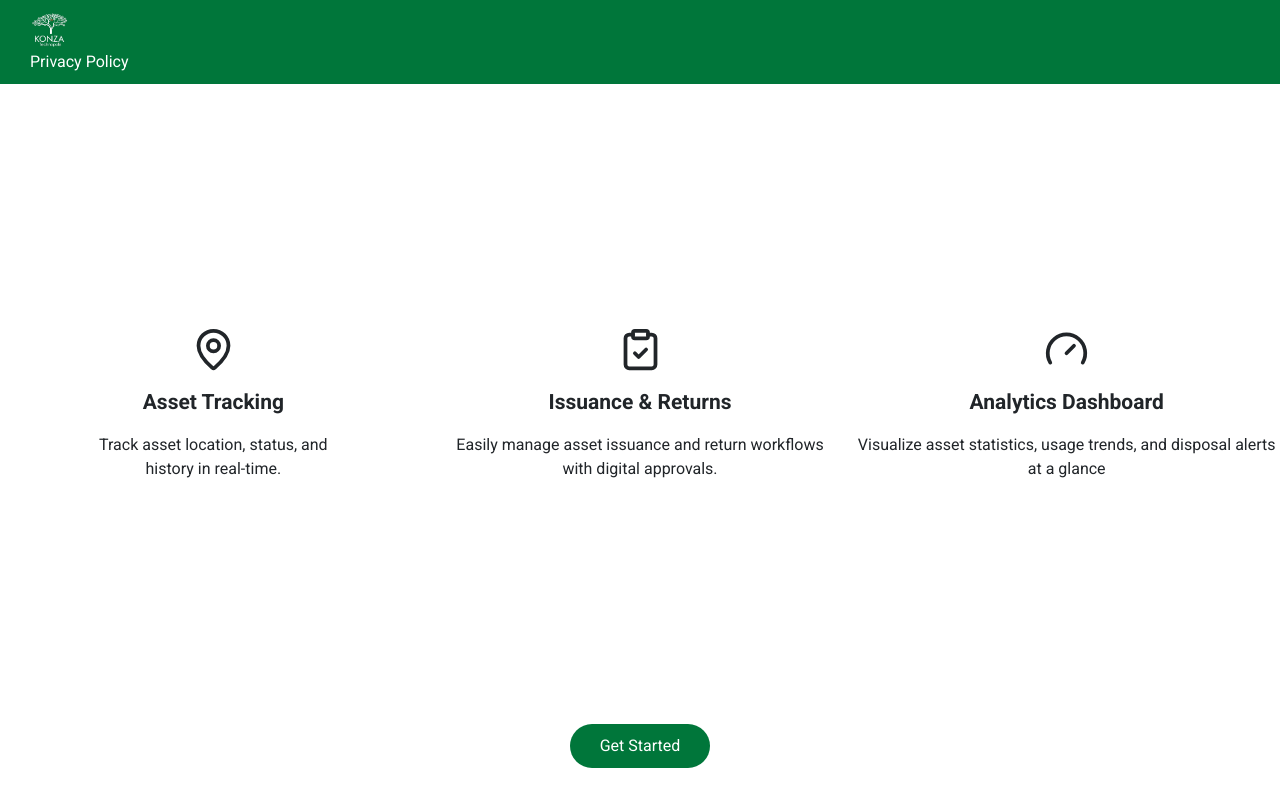
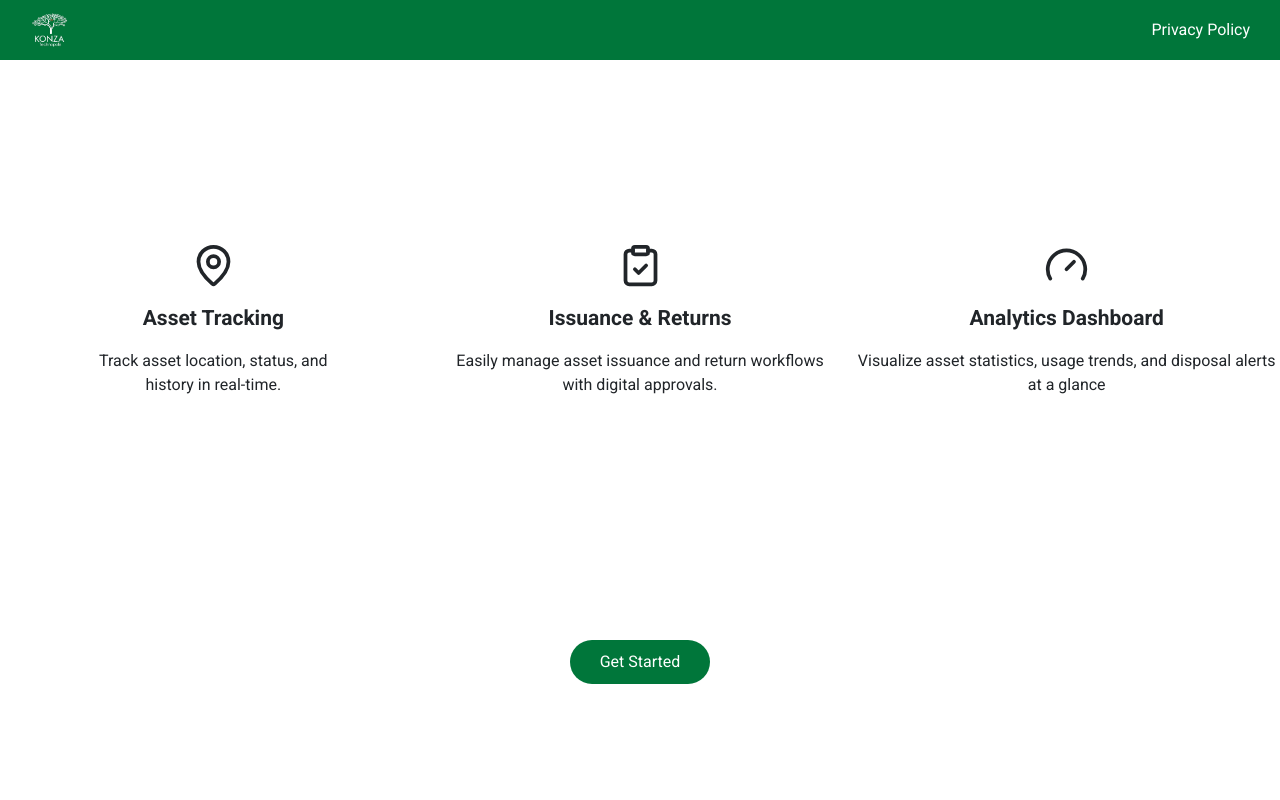
Before and after one commit to Konza-Silicon-Savannah/asset-management-system-frontend, a React (Vite) app: page / in a window 1280 px wide. Built offline with nearby package versions, Linux system fonts and the light colour scheme; no server answers.

Commit message:
positioning nav

```diff
--- a/src/screens/LandingPage.jsx
+++ b/src/screens/LandingPage.jsx
@@ -5,7 +5,7 @@ import '../../src/App.css'
 function LandingPage() {
     return (
         <div>
-            <nav style={{ display: 'fixed', width:'100%', justifyContent: "space-between", alignItems: "center", backgroundColor: '#00763A', padding: "10px 30px" }}>
+            <nav style={{ display: 'flex', position:"fixed", width:'100%', justifyContent: "space-between", alignItems: "center", backgroundColor: '#00763A', padding: "10px 30px" }}>
                 <img src="images/konza.jpg" alt="" width="40px" />
                 <ul>
                     <li style={{ display: "flex", gap: '30px', color: "white" }}>
```
